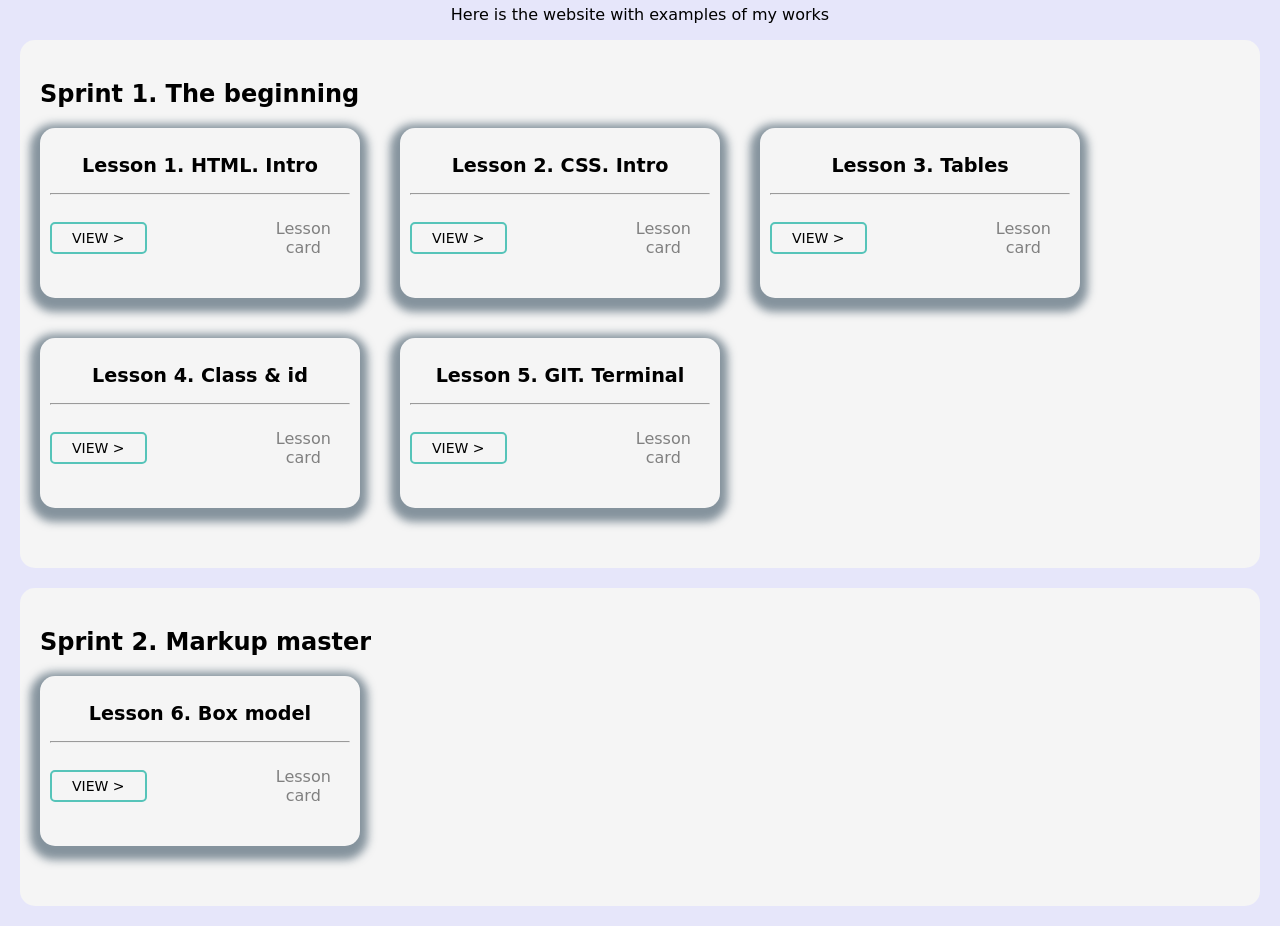
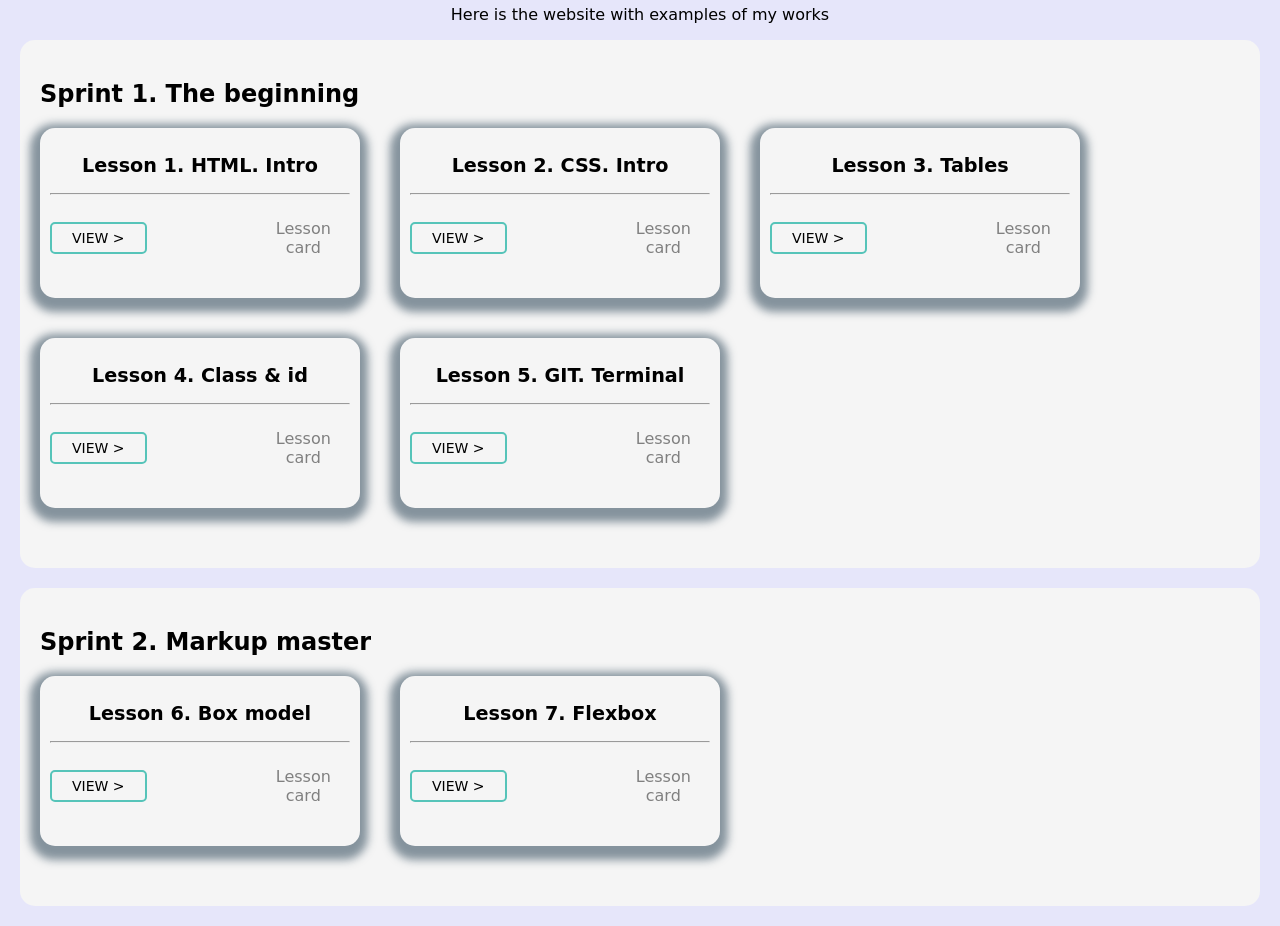
Before and after one commit to shvets12/meinKampf, a plain HTML site: page index.html in a window 1280 px wide. Shown: the part 95-1021 px from the top of the page. Drawn offline with Linux system fonts and the light colour scheme.

Commit message:
Update index.html

```diff
--- a/index.html
+++ b/index.html
@@ -108,6 +108,20 @@
               </p>
           </div>
       </div>
+      <div class="sprint__card">
+          <p>
+              <strong>Lesson 7. Flexbox</strong>
+          </p>
+          <hr>
+          <div class="card__link">
+              <a href="https://shvets12.github.io/lesson7/">
+                      VIEW&nbsp>
+              </a>
+              <p>
+                  Lesson card
+              </p>
+          </div>
+      </div>
   </section>
 </body>
 </html>
```
